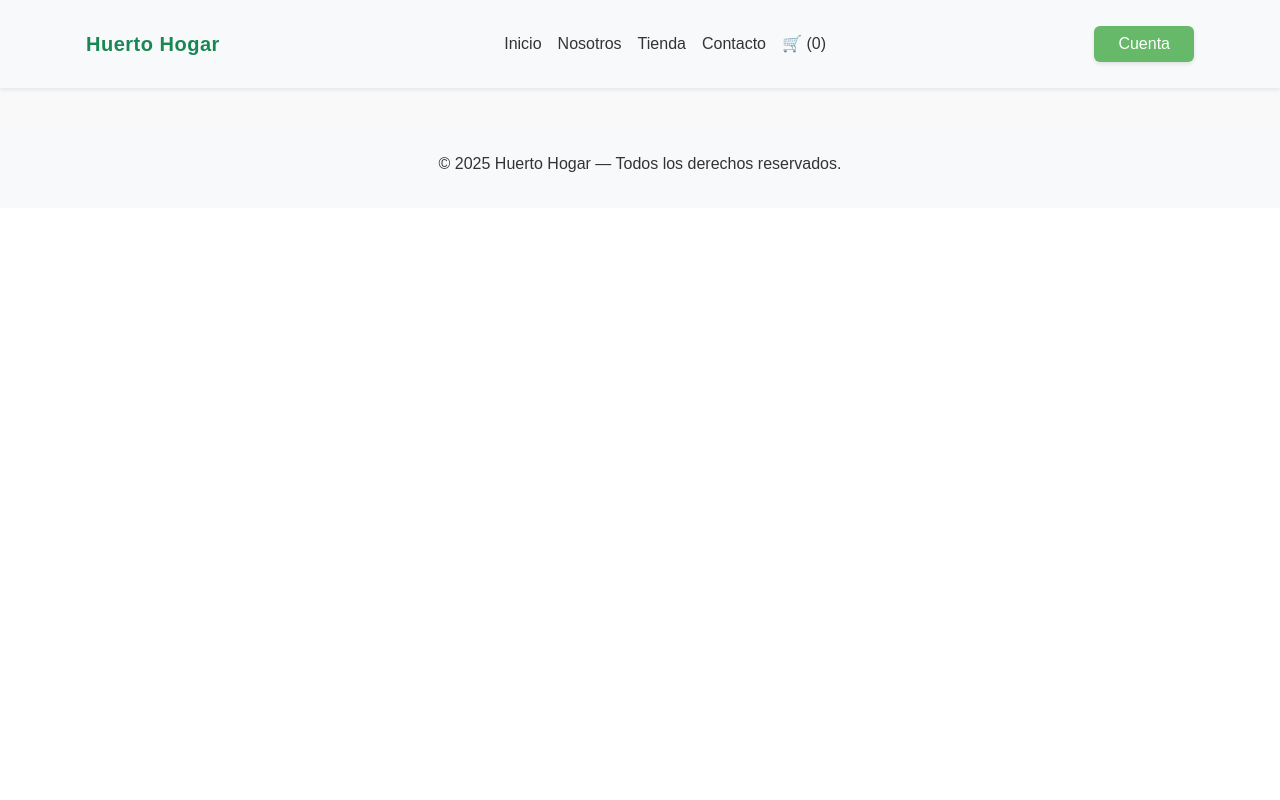
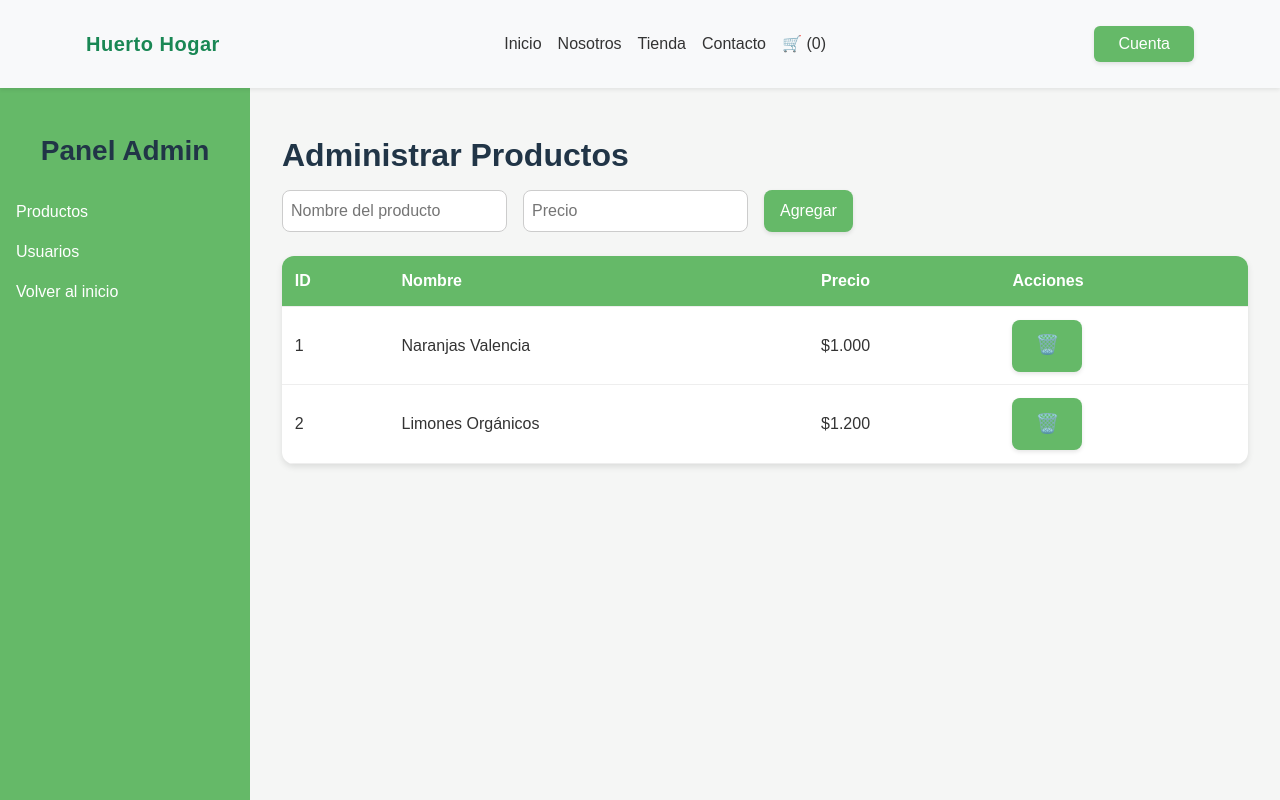
Before and after one commit to Moreella/huerto-hogar-2, a React (Vite) app in the folder frontend/: page /admin/productos in a window 1280 px wide. Shown: the top 800 px of the page. Built offline with nearby package versions, Linux system fonts and the light colour scheme.

Commit message:
carrito insertado a paginas

```diff
--- a/frontend/src/App.jsx
+++ b/frontend/src/App.jsx
@@ -7,7 +7,8 @@ import Contacto from "./pages/Contacto";
 import Nosotros from "./pages/Nosotros";
 import Tienda from "./pages/Tienda";
 import Carrito from "./pages/Carrito";
-
+import AdminLayout from "./pages/admin/AdminLayout";
+import AdminProductos from "./pages/admin/AdminProductos";
 
 export default function App() {
   return (
@@ -20,7 +21,13 @@ export default function App() {
         <Route path="/nosotros" element={<Nosotros />} />
         <Route path="/tienda" element={<Tienda />} />
         <Route path="/carrito" element={<Carrito />} />
+        {/* RUTAS ADMIN */}
+        <Route path="/admin" element={<AdminLayout />}>
+        <Route path="productos" element={<AdminProductos />} />
+        </Route>
       </Routes>
+
+
       <Footer />
     </BrowserRouter>
   );
--- a/frontend/src/pages/Login.jsx
+++ b/frontend/src/pages/Login.jsx
@@ -1,25 +1,77 @@
-import 'bootstrap/dist/css/bootstrap.min.css';
-import '../styles/Login.css';
+import { useState } from "react";
+import { useNavigate } from "react-router-dom";
+import "bootstrap/dist/css/bootstrap.min.css";
+import "../styles/Login.css";
 
 export default function Login() {
+  const navigate = useNavigate();
+
+  // Estado para los campos
+  const [email, setEmail] = useState("");
+  const [password, setPassword] = useState("");
+  const [error, setError] = useState("");
+
+  // Lista de usuarios simulados
+  const usuarios = [
+    { email: "bruno@duocuc.cl", rol: "admin" },
+    { email: "paulina@duocuc.cl", rol: "admin" },
+    { email: "cliente@gmail.com", rol: "cliente" },
+  ];
+
+  const handleLogin = (e) => {
+    e.preventDefault();
+
+    // Buscar si el correo existe
+    const usuario = usuarios.find((u) => u.email === email);
+
+    if (!usuario) {
+      setError("Correo no registrado.");
+      return;
+    }
+
+    // Aquí podrías validar contraseña si quisieras
+    if (usuario.rol === "admin") {
+      navigate("/admin/productos"); // 🔑 Redirige al panel admin
+    } else {
+      navigate("/"); // Cliente común → Home
+    }
+  };
+
   return (
     <main className="login-container">
       <div className="login-card">
         <h2>Iniciar Sesión</h2>
-        <form className="login-form">
+        <form onSubmit={handleLogin}>
           <div className="form-group">
             <label htmlFor="email">Correo Electrónico:</label>
-            <input type="email" id="email" name="email" required />
+            <input
+              type="email"
+              id="email"
+              className="form-control"
+              value={email}
+              onChange={(e) => setEmail(e.target.value)}
+              required
+            />
           </div>
+
           <div className="form-group">
             <label htmlFor="password">Contraseña:</label>
-            <input type="password" id="password" name="password" required />
+            <input
+              type="password"
+              id="password"
+              className="form-control"
+              value={password}
+              onChange={(e) => setPassword(e.target.value)}
+              required
+            />
           </div>
-          <button type="submit" className="btn-login">Iniciar Sesión</button>
+
+          {error && <p className="text-danger mt-2">{error}</p>}
+
+          <button type="submit" className="btn btn-success w-100 mt-3">
+            Ingresar
+          </button>
         </form>
-        <p className="login-register">
-          ¿No tienes una cuenta? <a href="/register">Regístrate aquí</a>
-        </p>
       </div>
     </main>
   );
--- /dev/null
+++ b/frontend/src/pages/admin/AdminLayout.jsx
@@ -0,0 +1,21 @@
+import { Link, Outlet } from "react-router-dom";
+import "../../styles/Admin.css";
+
+export default function AdminLayout() {
+  return (
+    <div className="admin-layout">
+      <aside className="admin-sidebar">
+        <h3>Panel Admin</h3>
+        <ul>
+          <li><Link to="/admin/productos">Productos</Link></li>
+          <li><Link to="/admin/usuarios">Usuarios</Link></li>
+          <li><Link to="/">Volver al inicio</Link></li>
+        </ul>
+      </aside>
+
+      <main className="admin-content">
+        <Outlet /> {/* Aquí se mostrarán las subpáginas */}
+      </main>
+    </div>
+  );
+}
--- /dev/null
+++ b/frontend/src/pages/admin/AdminProductos.jsx
@@ -0,0 +1,70 @@
+import { useState } from "react";
+
+export default function AdminProductos() {
+  const [productos, setProductos] = useState([
+    { id: 1, nombre: "Naranjas Valencia", precio: 1000 },
+    { id: 2, nombre: "Limones Orgánicos", precio: 1200 },
+  ]);
+
+  const [nuevo, setNuevo] = useState({ nombre: "", precio: "" });
+
+  const handleAgregar = () => {
+    if (!nuevo.nombre || !nuevo.precio) return;
+    const nuevoProducto = {
+      id: Date.now(),
+      nombre: nuevo.nombre,
+      precio: Number(nuevo.precio),
+    };
+    setProductos([...productos, nuevoProducto]);
+    setNuevo({ nombre: "", precio: "" });
+  };
+
+  const handleEliminar = (id) => {
+    setProductos(productos.filter((p) => p.id !== id));
+  };
+
+  return (
+    <div>
+      <h2>Administrar Productos</h2>
+
+      <div className="form-nuevo">
+        <input
+          type="text"
+          placeholder="Nombre del producto"
+          value={nuevo.nombre}
+          onChange={(e) => setNuevo({ ...nuevo, nombre: e.target.value })}
+        />
+        <input
+          type="number"
+          placeholder="Precio"
+          value={nuevo.precio}
+          onChange={(e) => setNuevo({ ...nuevo, precio: e.target.value })}
+        />
+        <button onClick={handleAgregar}>Agregar</button>
+      </div>
+
+      <table className="tabla-productos">
+        <thead>
+          <tr>
+            <th>ID</th>
+            <th>Nombre</th>
+            <th>Precio</th>
+            <th>Acciones</th>
+          </tr>
+        </thead>
+        <tbody>
+          {productos.map((p) => (
+            <tr key={p.id}>
+              <td>{p.id}</td>
+              <td>{p.nombre}</td>
+              <td>${p.precio.toLocaleString("es-CL")}</td>
+              <td>
+                <button className="btn-eliminar" onClick={() => handleEliminar(p.id)}>🗑️</button>
+              </td>
+            </tr>
+          ))}
+        </tbody>
+      </table>
+    </div>
+  );
+}
--- /dev/null
+++ b/frontend/src/styles/Admin.css
@@ -0,0 +1,89 @@
+.admin-layout {
+  display: flex;
+  min-height: 100vh;
+  background-color: #f5f6f5;
+}
+
+.admin-sidebar {
+  width: 250px;
+  background-color: #65b968;
+  color: white;
+  padding: 2rem 1rem;
+}
+
+.admin-sidebar h3 {
+  text-align: center;
+  margin-bottom: 2rem;
+}
+
+.admin-sidebar ul {
+  list-style: none;
+  padding: 0;
+}
+
+.admin-sidebar li {
+  margin-bottom: 1rem;
+}
+
+.admin-sidebar a {
+  color: white;
+  text-decoration: none;
+}
+
+.admin-sidebar a:hover {
+  text-decoration: underline;
+}
+
+.admin-content {
+  flex-grow: 1;
+  padding: 2rem;
+}
+
+.form-nuevo {
+  display: flex;
+  gap: 1rem;
+  margin-bottom: 1.5rem;
+}
+
+.form-nuevo input {
+  padding: 0.5rem;
+  border: 1px solid #ccc;
+  border-radius: 8px;
+}
+
+.form-nuevo button {
+  background-color: #4d944f;
+  color: white;
+  border: none;
+  border-radius: 8px;
+  padding: 0.5rem 1rem;
+  cursor: pointer;
+}
+
+.tabla-productos {
+  width: 100%;
+  border-collapse: collapse;
+  background: white;
+  border-radius: 12px;
+  overflow: hidden;
+  box-shadow: 0 3px 6px rgba(0, 0, 0, 0.1);
+}
+
+.tabla-productos th,
+.tabla-productos td {
+  padding: 0.8rem;
+  border-bottom: 1px solid #eee;
+  text-align: left;
+}
+
+.tabla-productos th {
+  background-color: #65b968;
+  color: white;
+}
+
+.btn-eliminar {
+  background: none;
+  border: none;
+  cursor: pointer;
+  font-size: 1.2rem;
+}
--- a/frontend/src/styles/Nosotros.css
+++ b/frontend/src/styles/Nosotros.css
@@ -23,7 +23,7 @@
   left: 50%;
   transform: translate(-50%, -50%);
   text-align: center;
-  color: white;
+  color: rgb(255, 255, 255);
   text-shadow: 1px 1px 6px rgba(0, 0, 0, 0.5);
   background-color: rgba(0, 0, 0, 0.25);
   padding: 1rem 2rem;
@@ -32,6 +32,7 @@
 
 .banner-text h1 {
   font-size: clamp(1.8rem, 4vw, 3rem);
+  color: rgb(255, 255, 255);
   font-weight: 700;
   margin-bottom: 0.5rem;
 }
--- a/frontend/src/styles/Tienda.css
+++ b/frontend/src/styles/Tienda.css
@@ -4,7 +4,7 @@
 .banner {
   position: relative;
   width: 100%;
-  aspect-ratio: 16 / 4; /* Mantiene proporción del banner */
+  aspect-ratio: 16 / 6; /* Mantiene proporción del banner */
   overflow: hidden;
   border-radius: 0 0 12px 12px;
   background-color: #e9f5ea;
```
Also changed, not shown: frontend/public/img/nosotros-2.jpg, frontend/src/pages/admin/AdminUsuarios.jsx (added).
